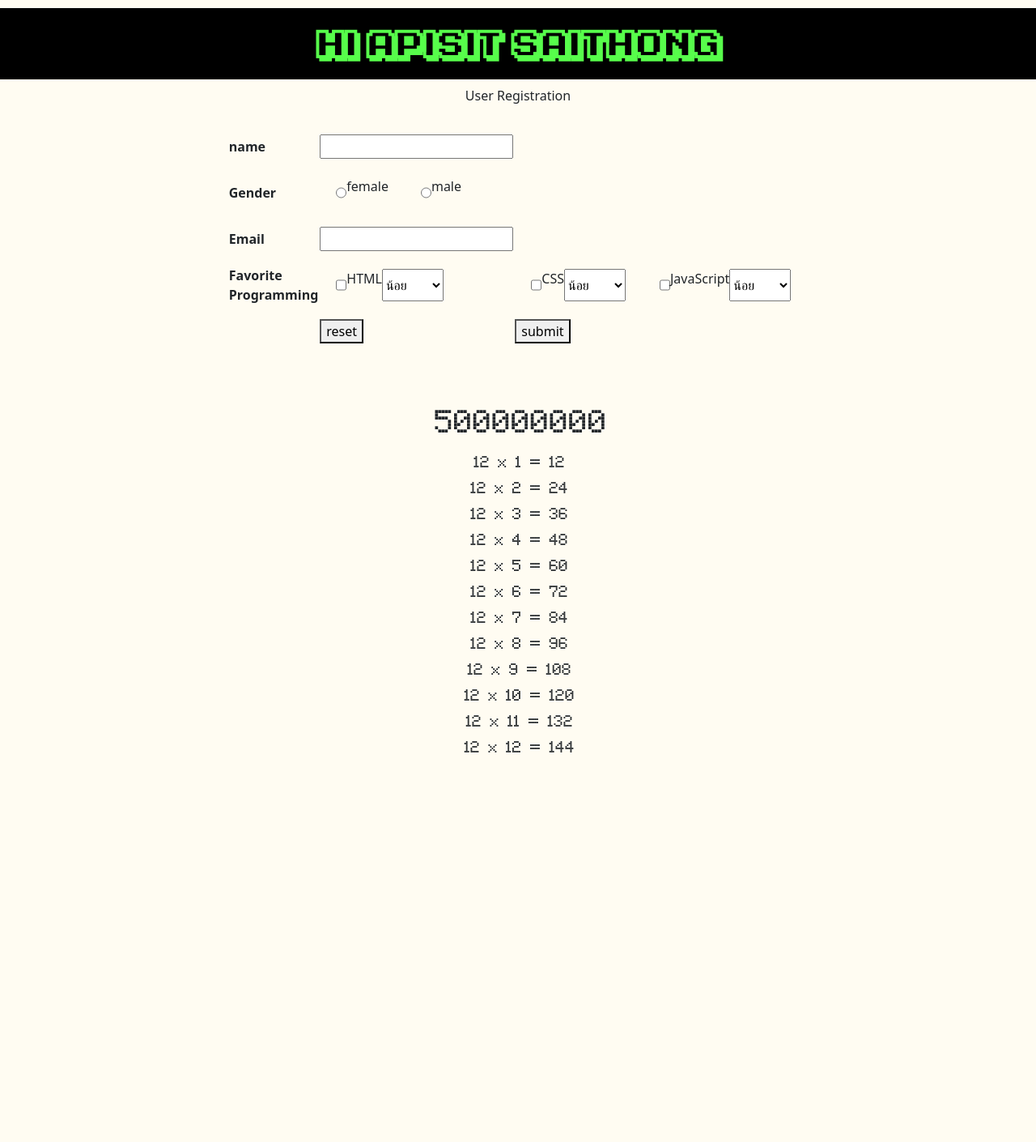
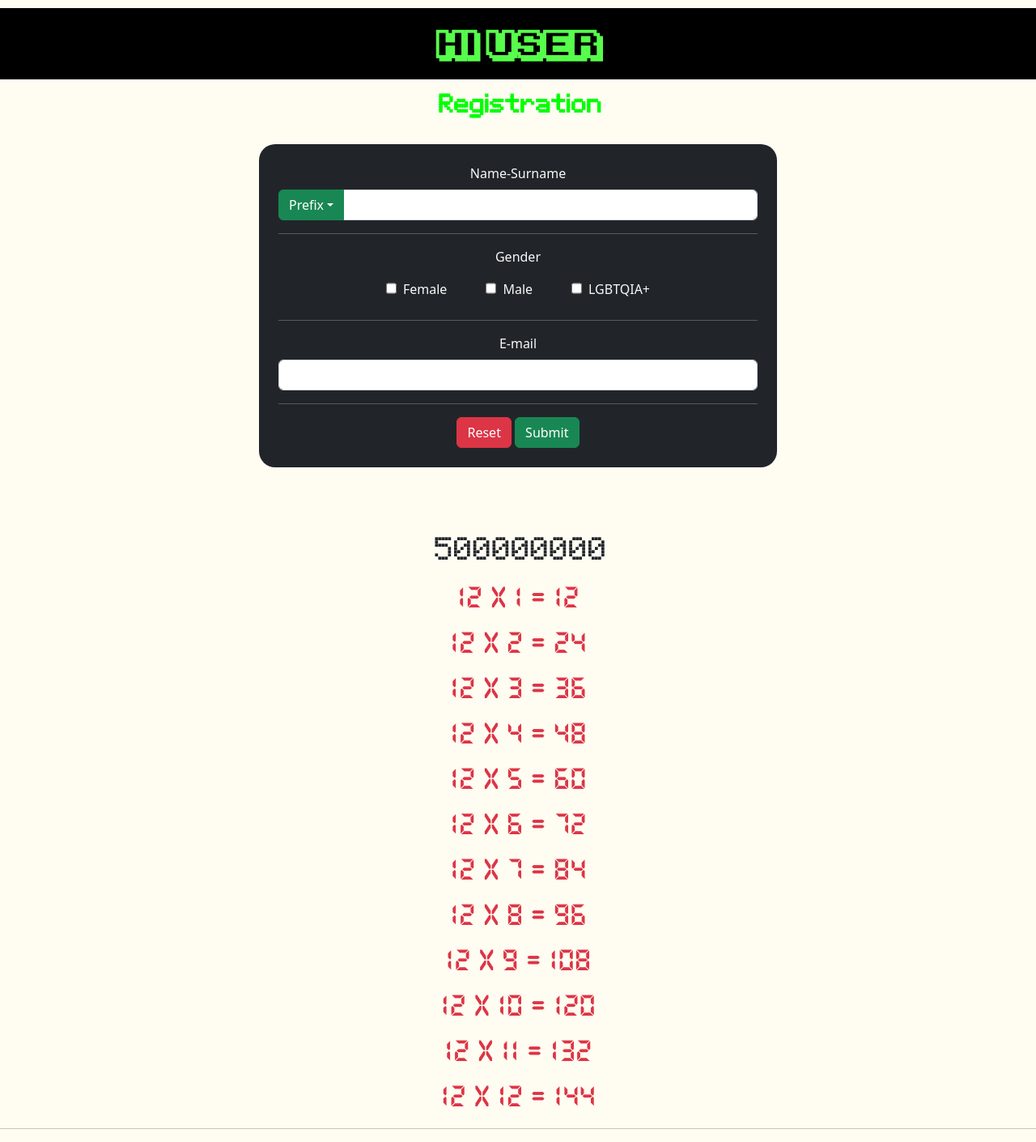
Before and after one commit to Apisit250aps/ComputerScience, a Django app: page /students in a window 1280 px wide. Shown: the part 78-1488 px from the top of the page at 81% size. Before the commit the page ends 1007 px from the top, so only its background shows below. Run offline with Django 3.2, Linux system fonts and the light colour scheme; some libraries are stand-ins or nearby versions.

Commit message:
Update 15-11-65

```diff
--- a/static/script/script.js
+++ b/static/script/script.js
@@ -19,6 +19,12 @@ function calculate(x, y, z) {
 
 function multiply(x){
     for (i = 1; i<= 12; i++){
-        document.write(`<h5 align="center" class="pixel-8">${x} x ${i} = ${x*i}</h5>`)
+        document.write(`<h1 align="center" class="digital text-danger">${x} x ${i} = ${x*i}</h1>`)
     }
 }
+
+$(function() {
+    $('#menu-title a').click(function(){
+        $('#btn-title').text($(this).text());
+    });
+});
--- a/static/style/animation.css
+++ b/static/style/animation.css
@@ -118,3 +158,17 @@
 .cb {
     margin: 20px;
 }
+
+.regis-h {
+    animation: rainbow 5s infinite;
+}
+
+.hr-head {
+    position: relative;
+    margin-left:10px;
+    margin-right: 10px;
+    width: 60%;
+    top: 7px;
+    color: black;
+
+}
--- a/static/style/fonts.css
+++ b/static/style/fonts.css
@@ -18,6 +18,16 @@
     src: url(/static/font/KarmaticArcade.ttf);
 }
 
+@font-face {
+    font-family: eng-1;
+    src: url(/static/font/Dsu_adi.ttf);
+}
+
+@font-face {
+    font-family: digital;
+    src: url(/static/font/Digital.ttf);
+}
+
 
 .pixel-16 {
     font-family: pixels-16;
@@ -34,3 +44,11 @@
 .hand-eng {
     font-family: hand-eng;
 }
+
+.eng-1 {
+    font-family: eng-1;
+}
+
+.digital {
+    font-family: digital;
+}
--- a/static/style/style.css
+++ b/static/style/style.css
@@ -24,12 +24,15 @@ a {
     color: #fffcf2;
 }
 
-hr {
-    color: #fffcf2;
-    background-color: #fffcf2;
-    height: 3px;
-}
+
 
 .content-blocks {
     background-color: #403d39;
 }
+
+
+
+.regis {
+    align-items: center;
+    border-radius: 20px;
+}
--- a/templates/main.html
+++ b/templates/main.html
@@ -27,6 +27,13 @@
     <link rel="stylesheet" href="{% static 'style/fonts.css' %}">
     <link rel="stylesheet" href="{% static 'style/animation.css' %}">
     <script src="{% static 'script/script.js' %}"></script>
+    <script>
+        $(function() {
+            $('#menu-title a').click(function(){
+                $('#btn-title').text($(this).text());
+            });
+        });
+    </script>
 
 
 
--- a/templates/students.html
+++ b/templates/students.html
@@ -2,99 +2,81 @@
 {% load static %}
 {% block title %}Students{% endblock title %}
 
+
+
 {% block contents %}
 <h1 align="center" class="pixel-16 scpt" style="margin-top: 10px;">
     <script>
-        print("Apisit Saithong");
+        print("User");
     </script>
 </h1>
+
 <div align="center" class="mb-5">
-    <form action="">
-        User Registration
-        <hr>
-        <table width="50%" align="center">
-            <tr>
-                <td>
-                    <b>name</b>
-                </td>
-                <td><input type="text" name="fname" id=""></td>
-            </tr>
-            <tr>
-                <td>
-                    <b>Gender</b>
-                </td>
-                <td>
-                    <div class="d-flex">
-                        <div class="d-flex cb">
-                            <input type="radio" name="female">
-                            <p>female</p>
-                        </div>
-                        <div class="d-flex cb">
-                            <input type="radio" name="male">
-                            <p>male</p>
-                        </div>
+    <form action="" align="center" class="d-flex flex-column align-items-center">
+        <div class="d-flex  regis-h" align="center">
+            <hr class="hr-head">
+            <h2>
+                <b class="pixel-8">Registration</b>
+            </h2>
+            <hr class="hr-head">
+        </div>
+        <div class="regis w-50 bg-dark m-4 p-4" align="center">
+            <div class="form-group">
+                <label for="name" class="text-light mb-2">Name-Surname</label>
+                <div class="input-group">
+
+                    <button id="btn-title" class="btn btn-success dropdown-toggle" type="button" data-toggle="dropdown"
+                        aria-haspopup="true" aria-expanded="false">Prefix</button>
+                    <div id="menu-title" class="dropdown-menu">
+                        <a class="dropdown-item" href="#">Mr.</a>
+                        <a class="dropdown-item" href="#">Mrs.</a>
+                        <a class="dropdown-item" href="#">M.</a>
                     </div>
-                </td>
-            </tr>
-            <tr>
-                <td>
-                    <b>Email</b>
-                </td>
-                <td>
-                    <input type="email" name="" id="">
-                </td>
-            </tr>
-            <tr>
-                <td>
-                    <b>Favorite Programming</b>
-                </td>
-                <td class="d-flex">
-                    <div class="d-flex cb">
-                        <input type="checkbox" name="html" id="">
-                        <p>HTML</p>
-                        <select name="" id="">
-                            <option value="one">น้อย</option>
-                            <option value="two">ปานกลาง</option>
-                            <option value="tree">มาก</option>
-                        </select>
+                    <script>
+                        $(function() {
+                            $('#menu-title a').click(function(){
+                                $('#btn-title').text($(this).text());
+                            });
+                        });
+                    </script>
+                    <input type="text" class="form-control" id="name">
+                </div>
+
+            </div>
+            <hr class="text-light">
+            <div class="form-group ">
+                <label for="name" class="text-light mb-2">Gender</label>
+                <div class="d-flex flex-md-row justify-content-center">
+                    <div class="form-check form-check-inline d-flex">
+                        <input type="checkbox" class="form-check" id="radio1" value="option1">
+                        <label for="radio1" class="form-check-label text-light m-2">Female</label>
                     </div>
-                </td>
-                <td>
-                    <div class="d-flex cb">
-                        <input type="checkbox" name="html" id="">
-                        <p>CSS</p>
-                        <select name="" id="">
-                            <option value="one">น้อย</option>
-                            <option value="two">ปานกลาง</option>
-                            <option value="tree">มาก</option>
-                        </select>
+                    <div class="form-check form-check-inline d-flex">
+                        <input type="checkbox" class="form-check" id="radio2" value="option2">
+                        <label for="radio2" class="form-check-label text-light m-2">Male</label>
                     </div>
-                </td>
-                <td>
-                    <div class="d-flex cb">
-                        <input type="checkbox" name="html" id="">
-                        <p>JavaScript</p>
-                        <select name="" id="">
-                            <option value="one">น้อย</option>
-                            <option value="two">ปานกลาง</option>
-                            <option value="tree">มาก</option>
-                        </select>
+                    <div class="form-check form-check-inline d-flex">
+                        <input type="checkbox" class="form-check" id="radio3" value="option3">
+                        <label for="radio3" class="form-check-label text-light m-2">LGBTQIA+</label>
                     </div>
-                </td>
-            </tr>
-            <tr>
-                <td></td>
-                <td>
-                    <button id="reset">reset</button>
-                </td>
-                <td>
-                    <button id="submit">submit</button>
-                </td>
-            </tr>
-        </table>
+                </div>
+                <hr class="text-light">
+                <div class="form-group">
+                    <label for="email" class="text-light mb-2">E-mail</label>
+                    <input type="email" class="form-control" id="email">
+                    <hr class="text-light">
+                </div>
+                <div class="form-group">
+                    <button type="reset" class="btn btn-danger">Reset</button>
+                    <button type="submit" class="btn btn-success">Submit</button>
+                </div>
+
+            </div>
+        </div>
+
     </form>
 </div>
-<hr>
+
 <h1 align="center" class="pixel-8">
     <script>
         calculate(100, 'x', 5000000)
```
Also changed, not shown: other parts of static/style/animation.css (+42 -2 lines).
